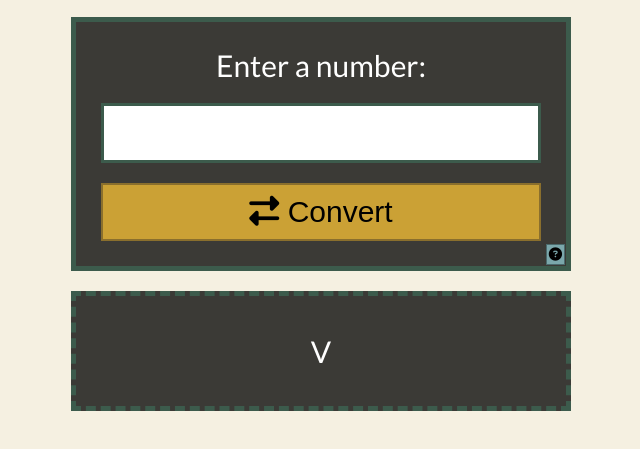
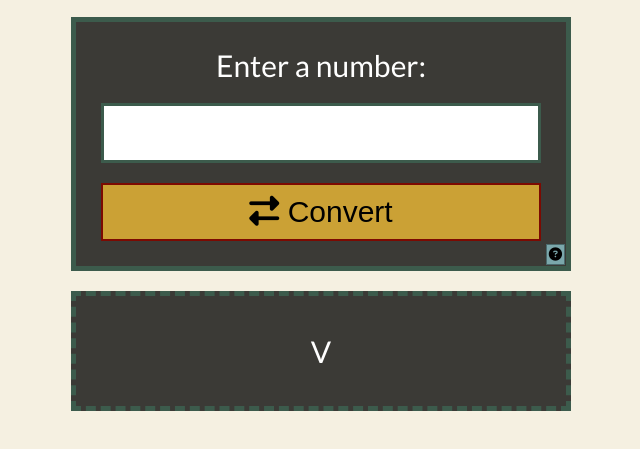
Before and after one commit to jeffamazed/roman-numeral-converter, a plain HTML site: page index.html in a window 1280 px wide. Both pictures are taken after typing "5" into the empty fields and a click on the button "Convert". Shown: the part 267-716 px from the top of the page, without its empty margins (319-959 px from the left). Drawn offline with Linux system fonts and the light colour scheme.

Commit message:
Update styles.css

```diff
--- a/styles.css
+++ b/styles.css
@@ -89,9 +89,9 @@ main {
   border: 3px solid var(--border-color);
 }
 
-.number-input:focus {
+.number-input:focus, .convert-btn:focus, .info-btn:focus {
   outline: none;
-  border: 3px solid #7c0a02;
+  border: 2px solid #7c0a02;
 }
 
 .convert-btn {
```
